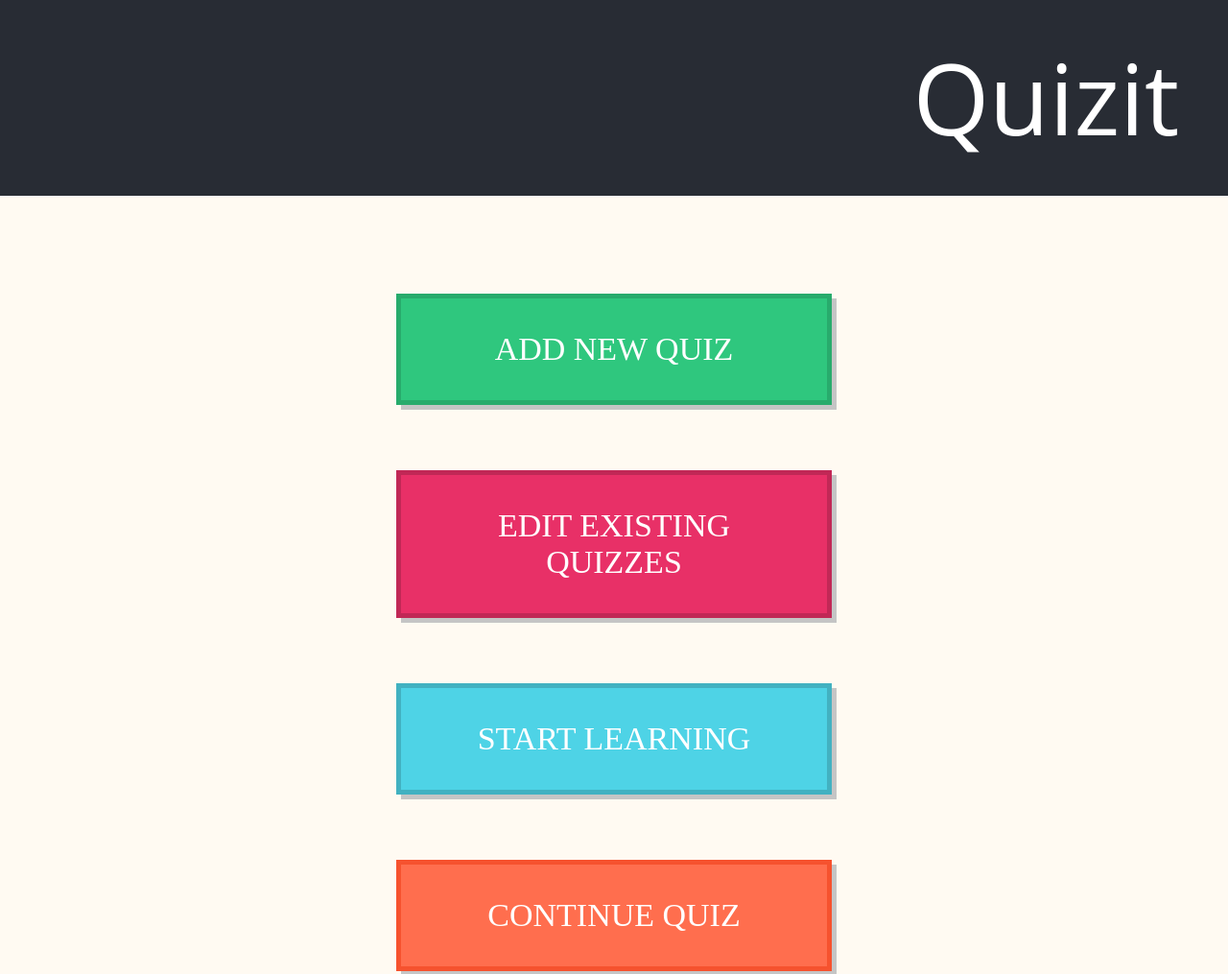
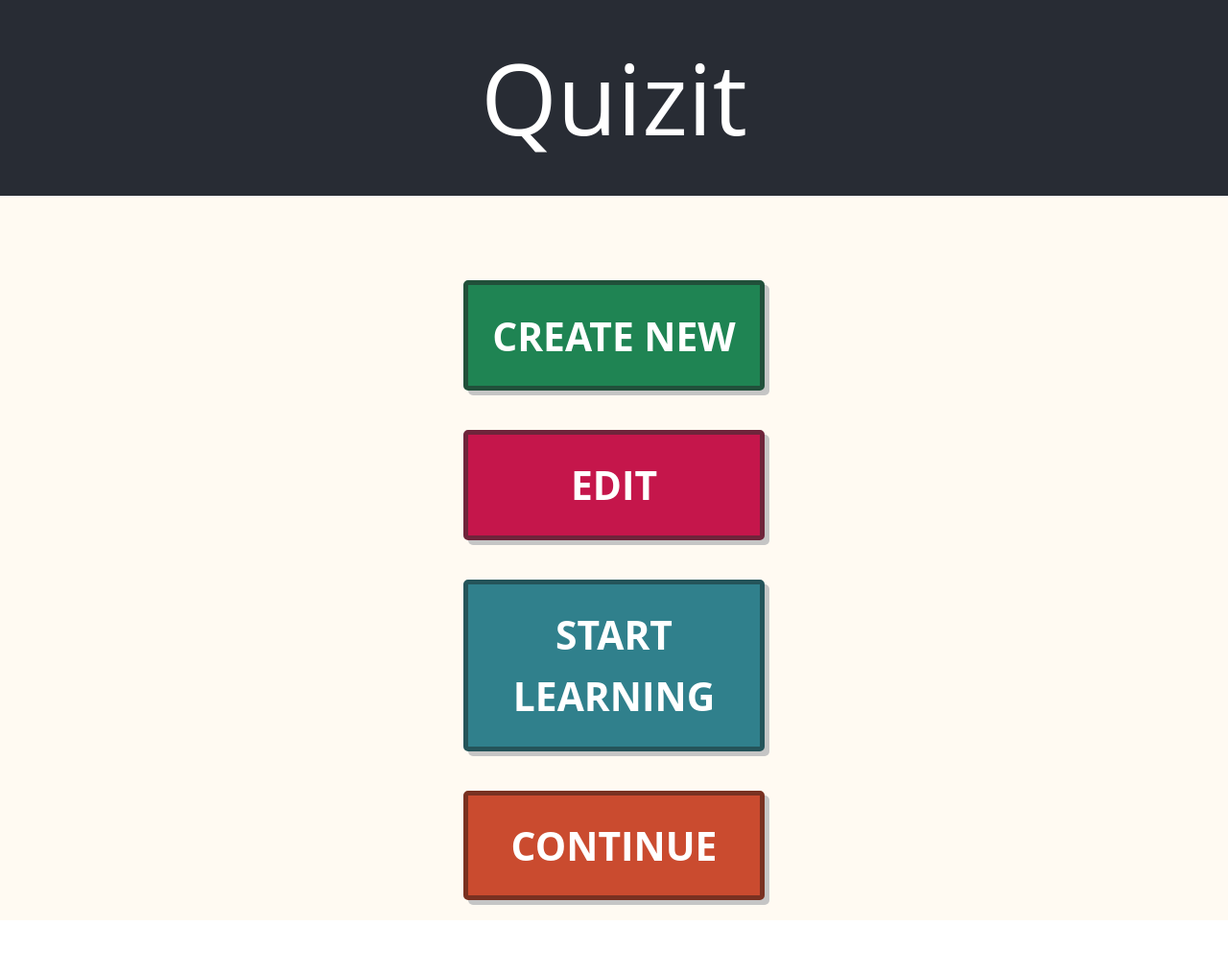
Before and after one commit to ZooMic/real-projects, a React app in the folder quizit/: page / in a window 1280 px wide. Shown: the top 1015 px of the page at 96% size. After the commit the page ends 959 px from the top, so only its background shows below. Built offline with nearby package versions, Linux system fonts and the light colour scheme.

Commit message:
quizit: MainPage WCAG, header changed, antd added

```diff
--- a/quizit/package.json
+++ b/quizit/package.json
@@ -6,6 +6,7 @@
     "@testing-library/jest-dom": "^4.2.4",
     "@testing-library/react": "^9.4.0",
     "@testing-library/user-event": "^7.2.1",
+    "antd": "^4.0.3",
     "classnames": "^2.2.6",
     "react": "^16.12.0",
     "react-dom": "^16.12.0",
--- a/quizit/src/components/SupLayout/SubLayout.js
+++ b/quizit/src/components/SupLayout/SubLayout.js
@@ -1,16 +1,9 @@
 import React from 'react'
-import { useHistory } from "react-router-dom";
 import { wrapper, nav, child} from './SubLayout.module.css'
 
 const SubLayout = ({ children, className }) => {
-    const { goBack, goForward } = useHistory();
     return (
         <div className={wrapper}>
-            <nav className={nav}>
-                <button onClick={goBack}>{"<"}</button>
-                <header>Quizit</header>
-                <button onClick={goForward}>{">"}</button>
-            </nav>
             <div className={`${child} ${className}`}>
                 {children}
             </div>
--- /dev/null
+++ b/quizit/src/containers/App/App.css
@@ -0,0 +1 @@
+@import '~antd/dist/antd.css';
--- /dev/null
+++ b/quizit/src/containers/MainLayout/MainBanner.js
@@ -0,0 +1,27 @@
+import React from 'react'
+import classNames from 'classnames';
+import { NavLink, useLocation, useHistory } from 'react-router-dom';
+import { CaretLeftOutlined, CaretRightOutlined } from '@ant-design/icons';
+import { header, small, left, right, title, active } from './MainBanner.module.css';
+
+const rootPath = '/'
+const MainBanner = () => {
+    const { pathname } = useLocation();
+    const { goBack, goForward } = useHistory();
+
+    const isRootPath = pathname !== rootPath;
+    const classes = classNames(
+        header,
+        isRootPath ? small : '',
+    )
+
+    return (
+        <header className={classes}>
+            {isRootPath ? <button className={left} onClick={goBack}><CaretLeftOutlined /></button> : null}
+            <NavLink className={title} activeClassName={active} to="/">Quizit</NavLink>
+            {isRootPath ? <button className={right} onClick={goForward}><CaretRightOutlined /></button> : null}
+        </header>
+    )
+}
+
+export default MainBanner;
--- /dev/null
+++ b/quizit/src/containers/MainLayout/MainBanner.module.css
@@ -0,0 +1,61 @@
+.header {
+    background: #282c34;
+    color: white;
+    font-size: 3em;
+    line-height: 2em;
+    text-align: end;
+    transition: 0.2s linear;
+    display: flex;
+    justify-content: space-between;
+    width: 100%;
+    overflow: hidden;
+}
+
+.small {
+    font-size: 1.5em;
+    line-height: 1.5em;
+}
+
+
+.small button {
+    border: none;
+    background: transparent;
+    animation-duration: 0.5s;
+    animation-name: fadein;
+}
+
+.small button:focus {
+    outline:none;
+}
+.small button::-moz-focus-inner {
+    border:0;
+}
+
+.right:active {
+    transform: translateX(0.1em);
+}
+
+.left:active {
+    transform: translateX(-0.1em);
+}
+
+.title {
+    width: 100%;
+    text-align: center;
+    color:inherit;
+    text-decoration: none;
+}
+
+.active {
+    color: inherit;
+}
+
+@keyframes fadein {
+    from {
+        opacity: 0;
+    }
+
+    to {
+        opacity: 1;
+    }
+}
--- a/quizit/src/components/MainLayout/MainLayout.js
+++ b/quizit/src/containers/MainLayout/MainLayout.js
@@ -1,10 +1,12 @@
 import React from 'react'
+import MainBanner from './MainBanner';
 import styles from './MainLayout.module.css'
 
 const MainLayout = ({ children }) => {
     return (
         <div className={styles.outer}>
             <div className={styles.inner}>
+                <MainBanner />
                 { children }
             </div>
         </div>
--- a/quizit/src/containers/MainPage/MainPage.js
+++ b/quizit/src/containers/MainPage/MainPage.js
@@ -1,19 +1,16 @@
 import React from 'react'
 import { NavLink } from "react-router-dom";
-import { header, navWrapper, nav, navLink, greenish, redish, blueish, orangeish } from './MainPage.module.css';
+import { navWrapper, nav, navLink, greenish, redish, blueish, orangeish } from './MainPage.module.css';
 
 const MainPage = () => {
     return (
-        <div>
-            <header className={header}>Quizit</header>
-            <div className={navWrapper}>
-                <nav className={nav}>
-                    <NavLink className={`${navLink} ${greenish}`} to="/add">Add new quiz</NavLink>
-                    <NavLink className={`${navLink} ${redish}`} to="/edit">Edit existing quizzes</NavLink>
-                    <NavLink className={`${navLink} ${blueish}`} to="/quiz">Start learning</NavLink>
-                    <NavLink className={`${navLink} ${orangeish}`} to="/quiz-continue">Continue quiz</NavLink>
-                </nav>
-            </div>
+        <div className={navWrapper}>
+            <nav className={nav}>
+                <NavLink className={`${navLink} ${greenish}`} to="/add">Create new</NavLink>
+                <NavLink className={`${navLink} ${redish}`} to="/edit">Edit</NavLink>
+                <NavLink className={`${navLink} ${blueish}`} to="/quiz">Start learning</NavLink>
+                <NavLink className={`${navLink} ${orangeish}`} to="/quiz-continue">Continue</NavLink>
+            </nav>
         </div>
     )
 }
--- a/quizit/src/containers/MainPage/MainPage.module.css
+++ b/quizit/src/containers/MainPage/MainPage.module.css
@@ -27,33 +27,36 @@
 .navLink {
     text-decoration: none;
     text-transform: uppercase;
-    padding: 1em;
+    padding: 0.5em;
     background-color: #bbbbbb;
-    margin: 1em 0;
+    margin: 0.5em 0;
     color: white;
     width: 80%;
     text-align: center;
     border: 5px solid;
     box-shadow: 5px 5px #c5c5c5;
-    font-family: cursive;
+    font-size: 1.2em;
+    border-radius: 5px;
+    font-weight: bold;
+
 }
 
 .greenish {
-    background-color: #2fc77e;
-    border-color: #28ab6c;
+    background-color: #1F8453;
+    border-color: #21503a;
 }
 
 .redish {
-    background-color: #e83067;
-    border-color: #c12856;
+    background-color: #c5164b;
+    border-color: #6f243b;
 }
 
 .blueish {
-    background-color: #4ed3e6;
-    border-color: #42b1c1;
+    background-color: #30808c;
+    border-color: #24545a;
 }
 
 .orangeish {
-    background-color: #FF6E4E;
-    border-color: #F6522E;
+    background-color: #ca4b2f;
+    border-color: #793121;
 }
```
Also changed, not shown: quizit/src/containers/App/App.js (+5 -4 lines), quizit/src/containers/MainLayout/MainLayout.module.css (renamed from quizit/src/components/MainLayout/MainLayout.module.css), quizit/src/containers/MainLayout/index.js (renamed from quizit/src/components/MainLayout/index.js), 2 other files.
